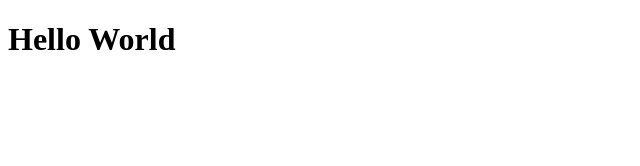
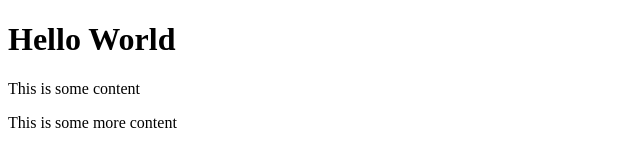
Before and after one commit to tomokeefe24/PersonalWebsite, a plain HTML site: page index.html in a window 1280 px wide. Shown: the whole page, without its empty margins (0-640 px from the left). Drawn offline with Linux system fonts and the light colour scheme.

Commit message:
this is my message
	modified:   index.html

```diff
--- a/index.html
+++ b/index.html
@@ -7,5 +7,7 @@
 </head>
 <body>
     <h1> Hello World</h1>
+    <p> This is some content </p>
+    <p> This is some more content</p>
 </body>
 </html>
```
